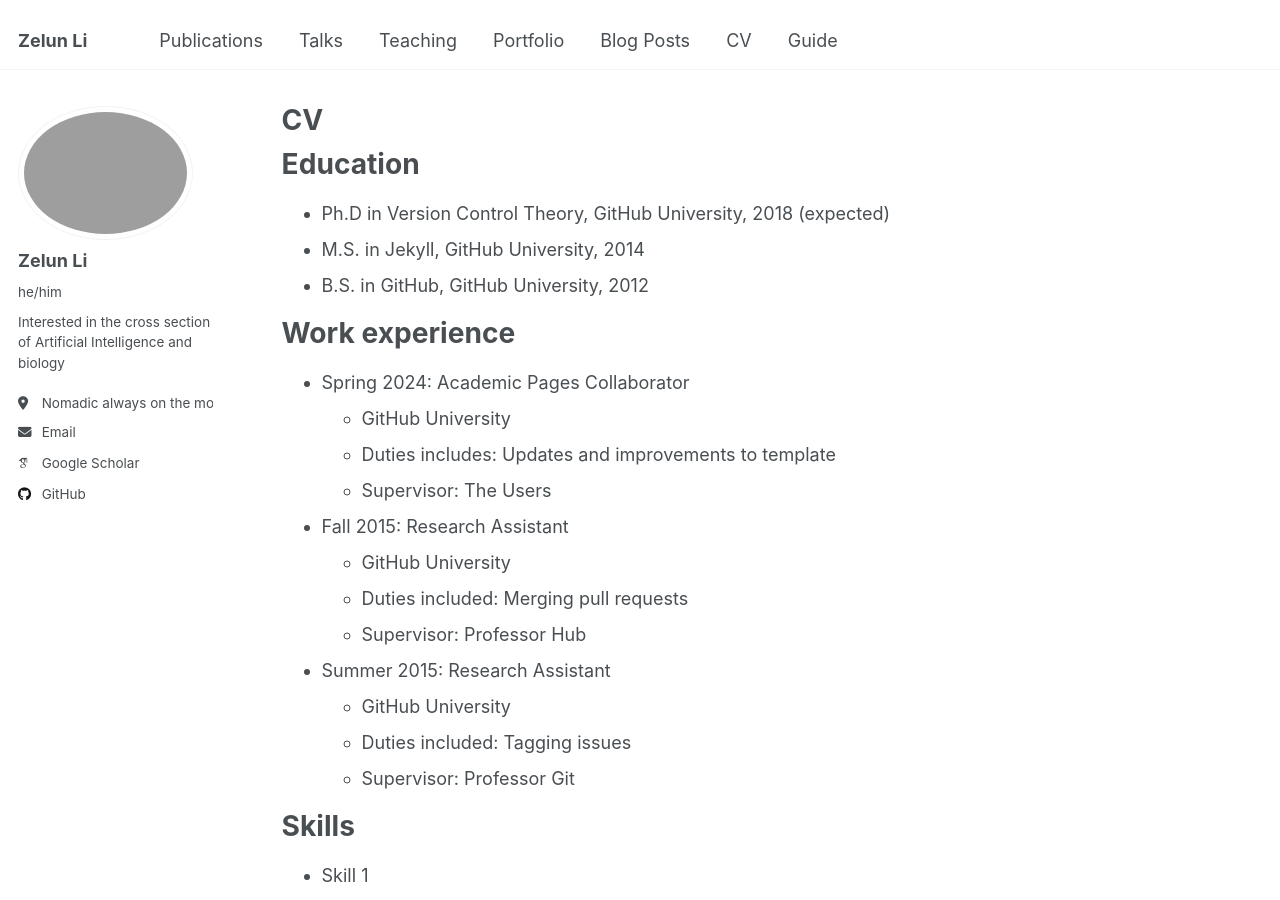
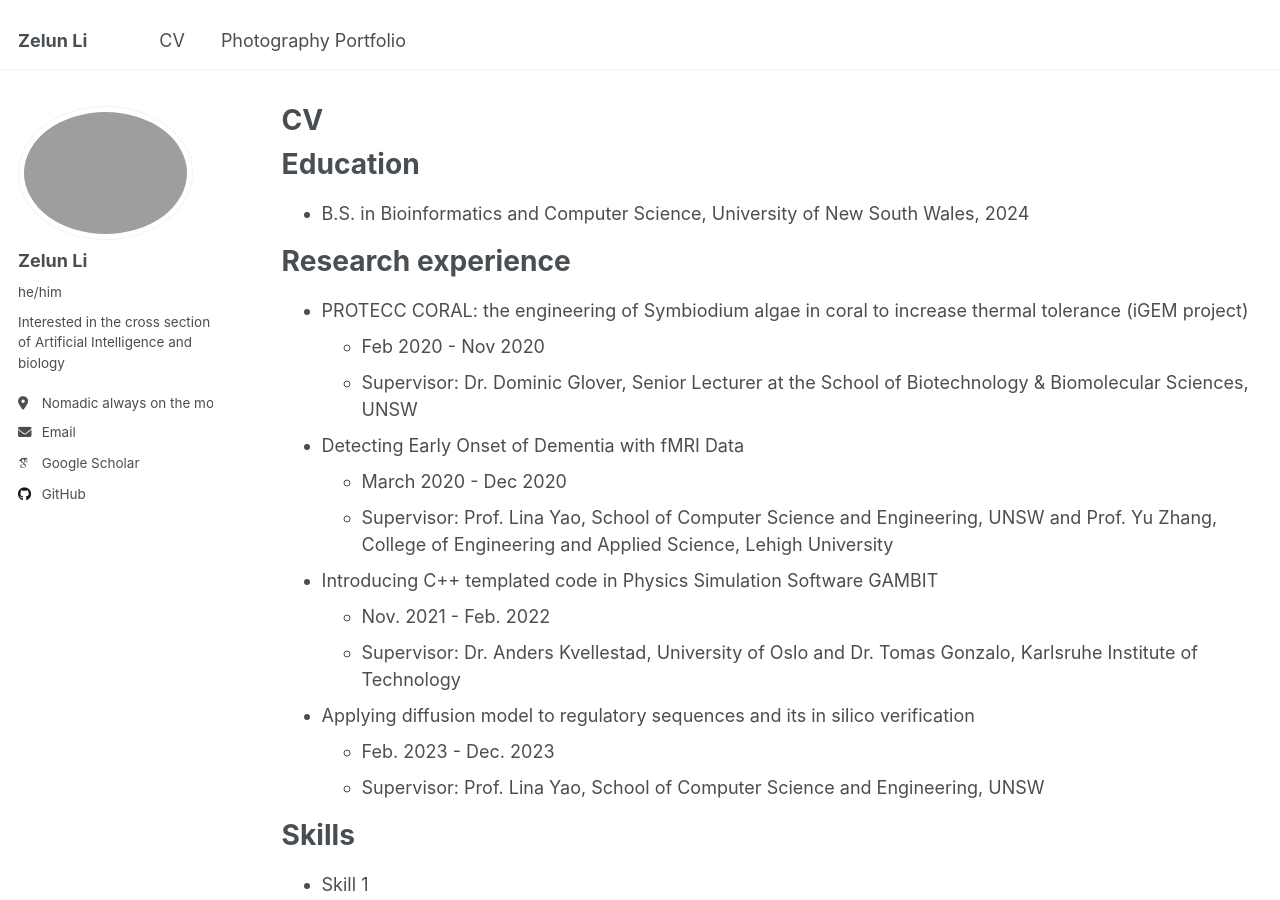
Before and after one commit to zelunli/zelunli.github.io, a Jekyll site: the page built from _pages/cv.md, in a window 1280 px wide and 900 px high. Built offline with Jekyll 4.4.1, drawn with Linux system fonts in a browser that asks for light colours; some web fonts are replaced.

```diff
--- a/_pages/cv.md
+++ b/_pages/cv.md
@@ -11,26 +11,29 @@ redirect_from:
 
 Education
 ======
-* Ph.D in Version Control Theory, GitHub University, 2018 (expected)
-* M.S. in Jekyll, GitHub University, 2014
-* B.S. in GitHub, GitHub University, 2012
+* B.S. in Bioinformatics and Computer Science, University of New South Wales, 2024
 
-Work experience
+Research experience
 ======
-* Spring 2024: Academic Pages Collaborator
-  * GitHub University
-  * Duties includes: Updates and improvements to template
-  * Supervisor: The Users
+<!-- * Investigation of BAM15 as a Protective Agent for Islet Transplant
+  * Feb 2020 - May 2020
+  * Supervisor: Dr. Frances Byrne, Senior Lecturer at the School of Biotechnology & Biomolecular Sciences, UNSW -->
 
-* Fall 2015: Research Assistant
-  * GitHub University
-  * Duties included: Merging pull requests
-  * Supervisor: Professor Hub
+* PROTECC CORAL: the engineering of Symbiodium algae in coral to increase thermal tolerance (iGEM project)
+  * Feb 2020 - Nov 2020
+  * Supervisor: Dr. Dominic Glover, Senior Lecturer at the School of Biotechnology & Biomolecular Sciences, UNSW
 
-* Summer 2015: Research Assistant
-  * GitHub University
-  * Duties included: Tagging issues
-  * Supervisor: Professor Git
+* Detecting Early Onset of Dementia with fMRI Data
+  * March 2020 - Dec 2020
+  * Supervisor: Prof. Lina Yao, School of Computer Science and Engineering, UNSW and Prof. Yu Zhang, College of Engineering and Applied Science, Lehigh University
+
+* Introducing C++ templated code in Physics Simulation Software GAMBIT
+  * Nov. 2021 - Feb. 2022
+  * Supervisor: Dr. Anders Kvellestad, University of Oslo and Dr. Tomas Gonzalo, Karlsruhe Institute of Technology
+
+* Applying diffusion model to regulatory sequences and its in silico verification
+  * Feb. 2023 - Dec. 2023
+  * Supervisor: Prof. Lina Yao, School of Computer Science and Engineering, UNSW
 
 Skills
 ======
```
Also changed, not shown: _data/navigation.yml (+19 -17 lines), 1 other file.
